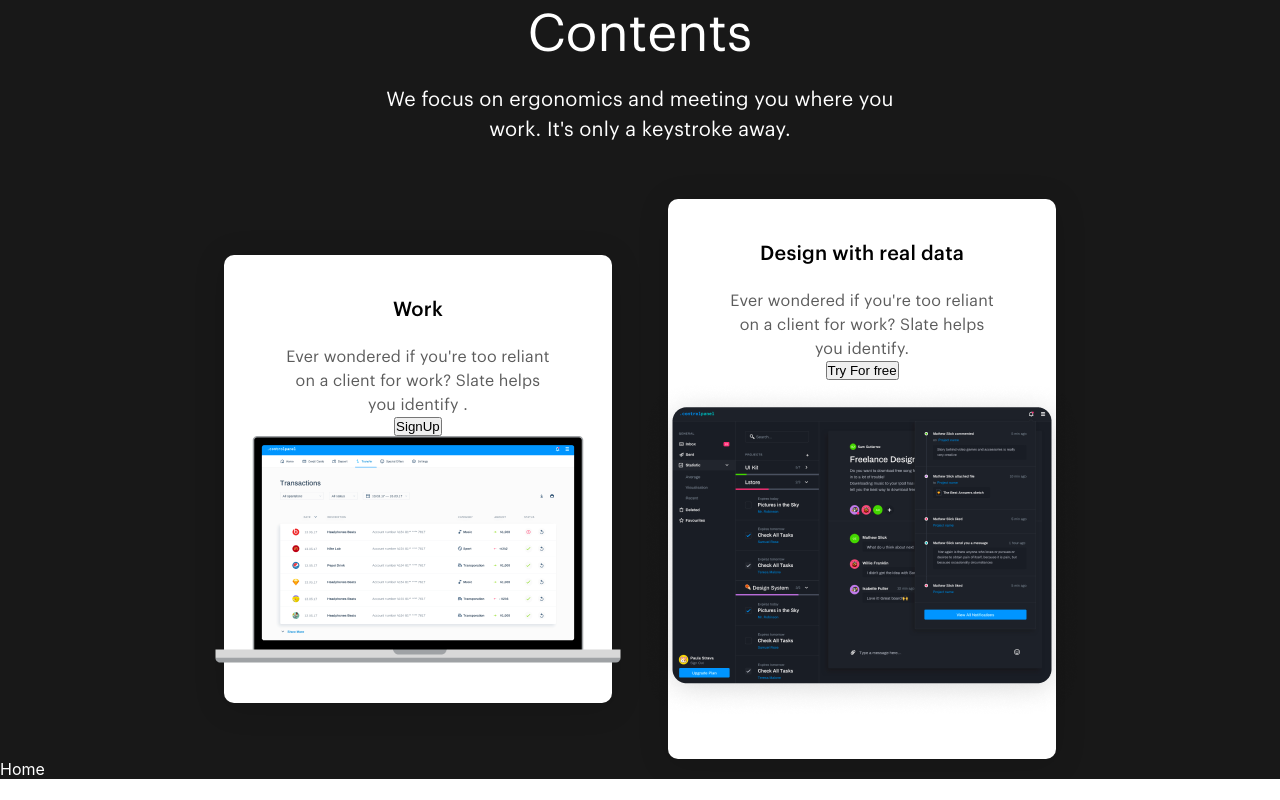
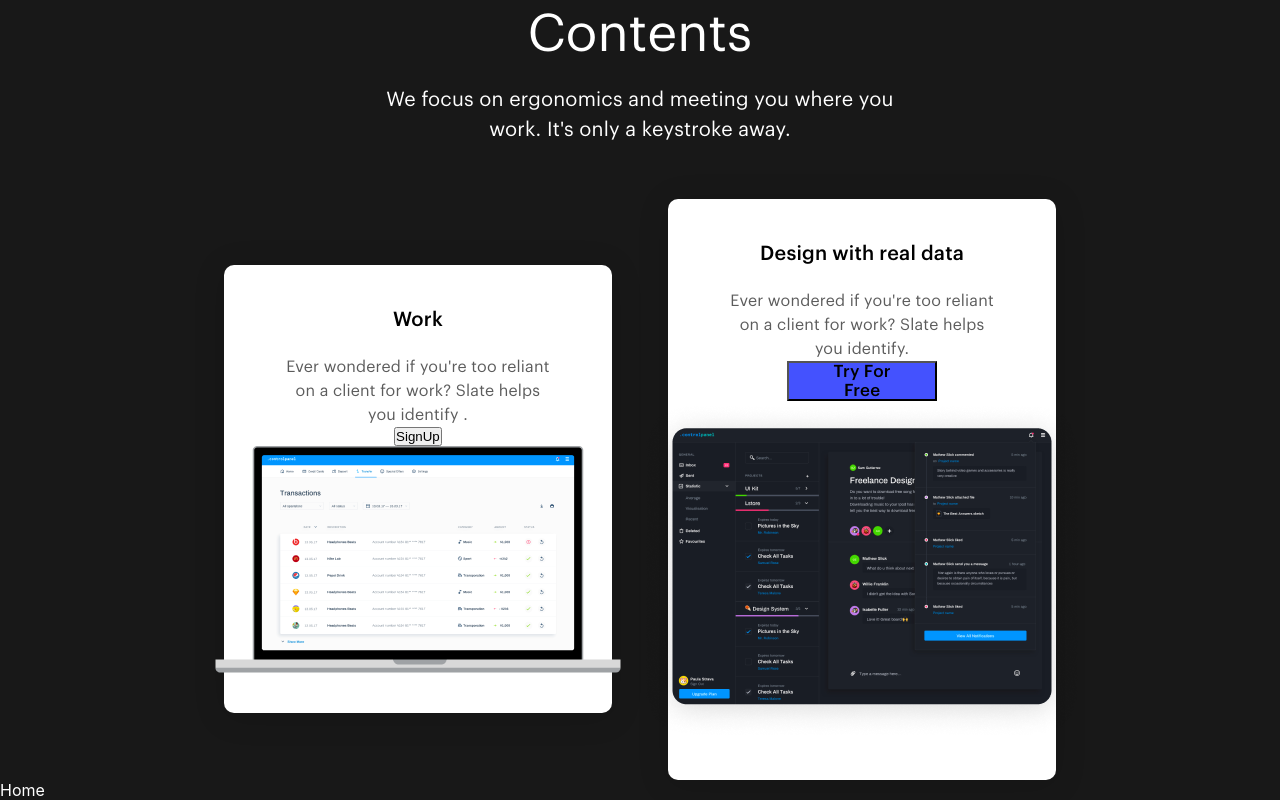
Before and after one commit to TheDa21crj/Landing-Page, a React (Create React App) app: page / in a window 1280 px wide. Shown: the part 2478-3278 px from the top of the page. Before the commit the page ends 3257 px from the top, so only its background shows below. Built offline with nearby package versions, Linux system fonts and the light colour scheme; the HTML template or start-up script is replaced by a standard one.

Commit message:
Update Contents.js

```diff
--- a/src/Components/Contents.js
+++ b/src/Components/Contents.js
@@ -30,7 +30,7 @@ export default function Contents() {
               Ever wondered if you're too reliant on a client for work? Slate
               helps you identify.
             </p>
-            <button>Try For free</button>
+            <button className="TryForFree">Try For free</button>
             <img src={imgBoard} alt="" />
           </div>
         </div>
```
